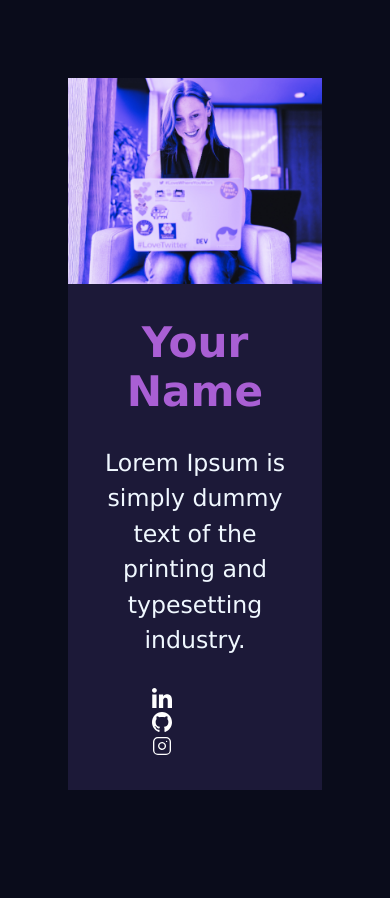
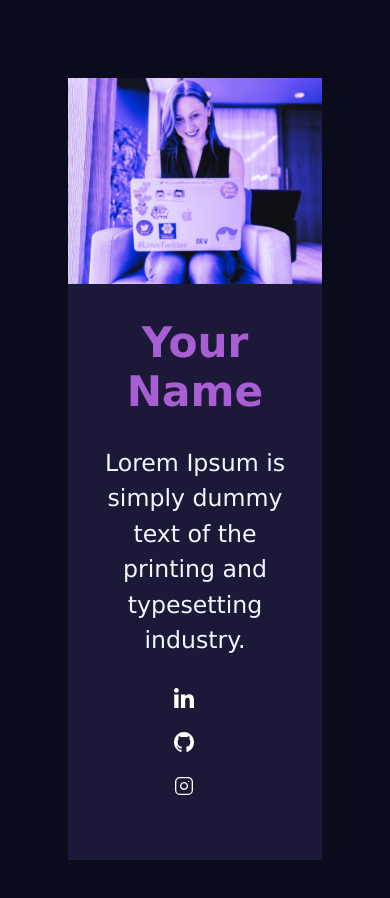
Before and after one commit to nandapieri/wwcode_frontend01, a plain HTML site: page index.html in a window 390 px wide. Before the commit the page ends 868 px from the top, so only its background shows below. Drawn offline with Linux system fonts and the light colour scheme.

Commit message:
arrumada altura dos icones sociais

```diff
--- a/style.css
+++ b/style.css
@@ -104,16 +104,17 @@ body {
   }
 
   .card-social {
-    margin: 30px;
+    margin-top: 30px;
     display: flex;
-    justify-content: space-between;
+    flex-direction: column;
     align-items: center;
-    flex-wrap: wrap;
-    flex-direction: column;
+    align-content: center;
+    width: 60%;
   }
 
   .card-social img {
     width: 20px;
     height: 20px;
+    margin-bottom: 20px;
   }
 }
```
